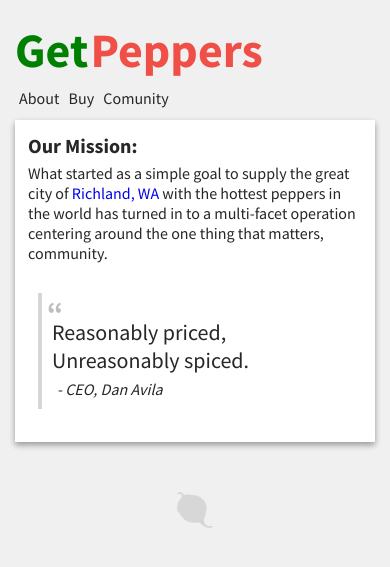
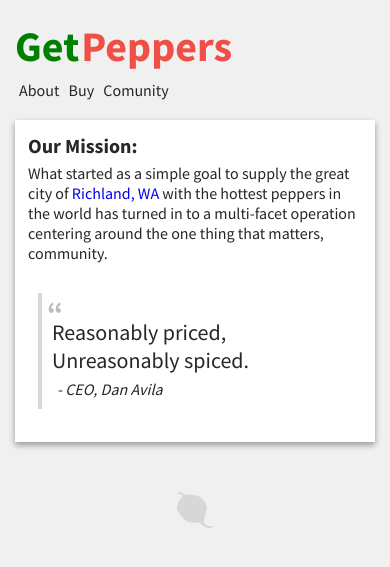
Before and after one commit to getmicah/getpeppers, a PHP site: page / in a window 390 px wide. Shown: the top 567 px of the page. Run offline with PHP 8.4, Linux system fonts and the light colour scheme.

Commit message:
mobile responsive title

```diff
--- a/dist/main.css
+++ b/dist/main.css
@@ -395,9 +395,9 @@ a {
     .header__name span {
       font-size: 36px;
       font-weight: 700; }
-      @media only screen and (max-width: 666px) and (min-width: 300px) {
+      @media screen and (max-width: 666px) {
         .header__name span {
-          font-size: 48px; } }
+          font-size: 42px; } }
     .header__name .green {
       color: green;
       padding-right: 2px; }
--- a/src/scss/main.scss
+++ b/src/scss/main.scss
@@ -33,8 +33,8 @@ a {
 		span {
 			font-size: 36px;
 			font-weight: 700;
-			@media only screen and (max-width: $break-mobile) and (min-width: 300px) {
-				font-size: 48px;
+			@media screen and (max-width: $break-mobile) {
+				font-size: 42px;
 			}
 		}
 		.green {
```
Also changed, not shown: dist/main.min.css.
